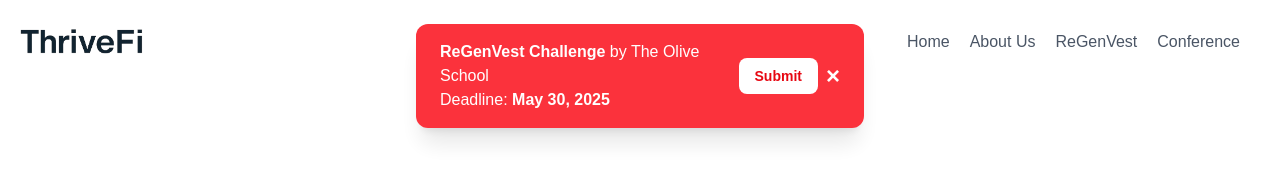
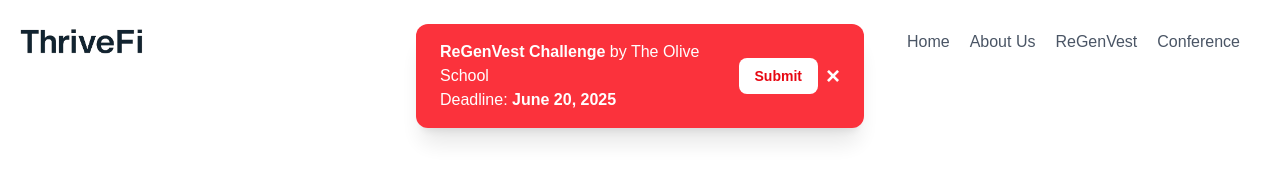
Before and after one commit to Vab31/finance_comp, a Next.js app: page / in a window 1280 px wide. Shown: the top 177 px of the page. Built offline with nearby package versions, Linux system fonts and the light colour scheme.

Commit message:
submission date changed

```diff
--- a/src/app/component/regenvest_home/flashbanner.js
+++ b/src/app/component/regenvest_home/flashbanner.js
@@ -18,7 +18,7 @@
         <strong>ReGenVest Challenge</strong> by The Olive School
         </p>
         <p>
-          Deadline: <strong>May 30, 2025</strong>
+         Deadline: <strong>June 20, 2025</strong>
         </p>
       </div>
 
--- a/src/app/component/regenvest_home/fre.js
+++ b/src/app/component/regenvest_home/fre.js
@@ -41,12 +41,12 @@
               {
                 question: 'Q4: What is the last date for submission?',
                 answer:
-                  'The final submission deadline is May 30, 2025. Participants are encouraged to submit their essays before the deadline to allow for any revisions if needed.',
+                  'The final submission deadline is June 20, 2025. Participants are encouraged to submit their essays before the deadline to allow for any revisions if needed.',
               },
               {
                 question: '05: When will the winners be announced?',
                 answer:
-                  `Results will be published on www.thethrivefi.com as well as www.theoliveschool.com websites. A formal communication will also be sent to the school and registered email addresses by June 6, 2025`,
+                  `Results will be published on www.thethrivefi.com as well as www.theoliveschool.com websites. A formal communication will also be sent to the school and registered email addresses by June 26, 2025`,
               },
               {
                 question: '06: What are the awards and recognition for winners?',
--- a/src/app/component/regenvest_home/hero.js
+++ b/src/app/component/regenvest_home/hero.js
@@ -10,7 +10,7 @@
           </h1>
         <p class="mb-4 leading-relaxed text-6xl font-serif text-gray-200">India Edition</p>
     <p class="mb-3 leading-relaxed text-3xl font-serif text-gray-200">Student in grades IX through XII may participate</p>
-    <p class="mb-3 leading-relaxed text-3xl font-serif text-gray-200">Deadline: May 30, 2025</p>
+    <p class="mb-3 leading-relaxed text-3xl font-serif text-gray-200">Deadline: June 20, 2025</p>
 
         <div class="flex justify-center">
         <a href='https://docs.google.com/forms/d/e/1FAIpQLSdjsiBbhJyug5E96pEzcPRKb5ag06RsDxgu8kbemsRuw88vrA/viewform?usp=header'>
```
